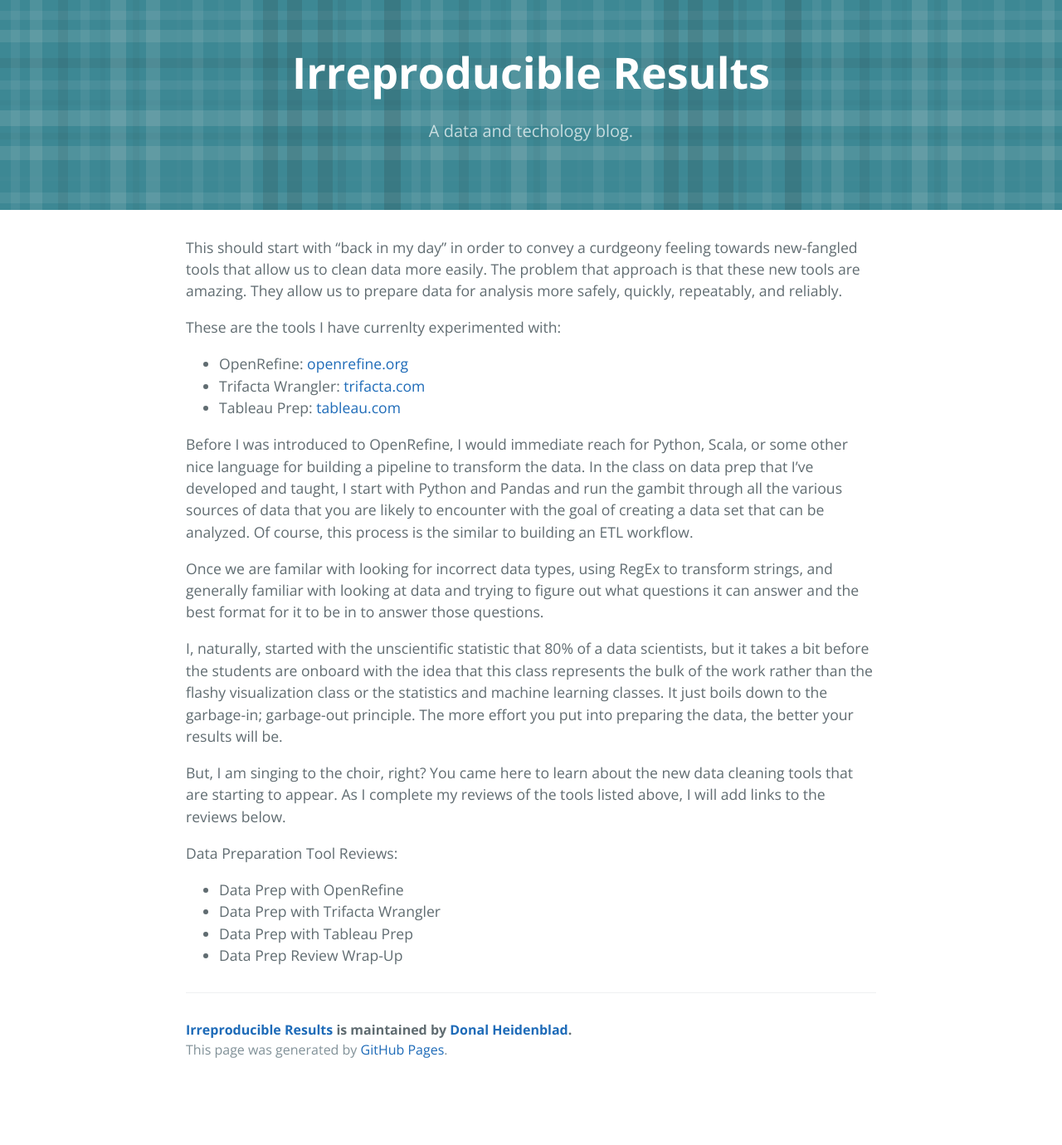
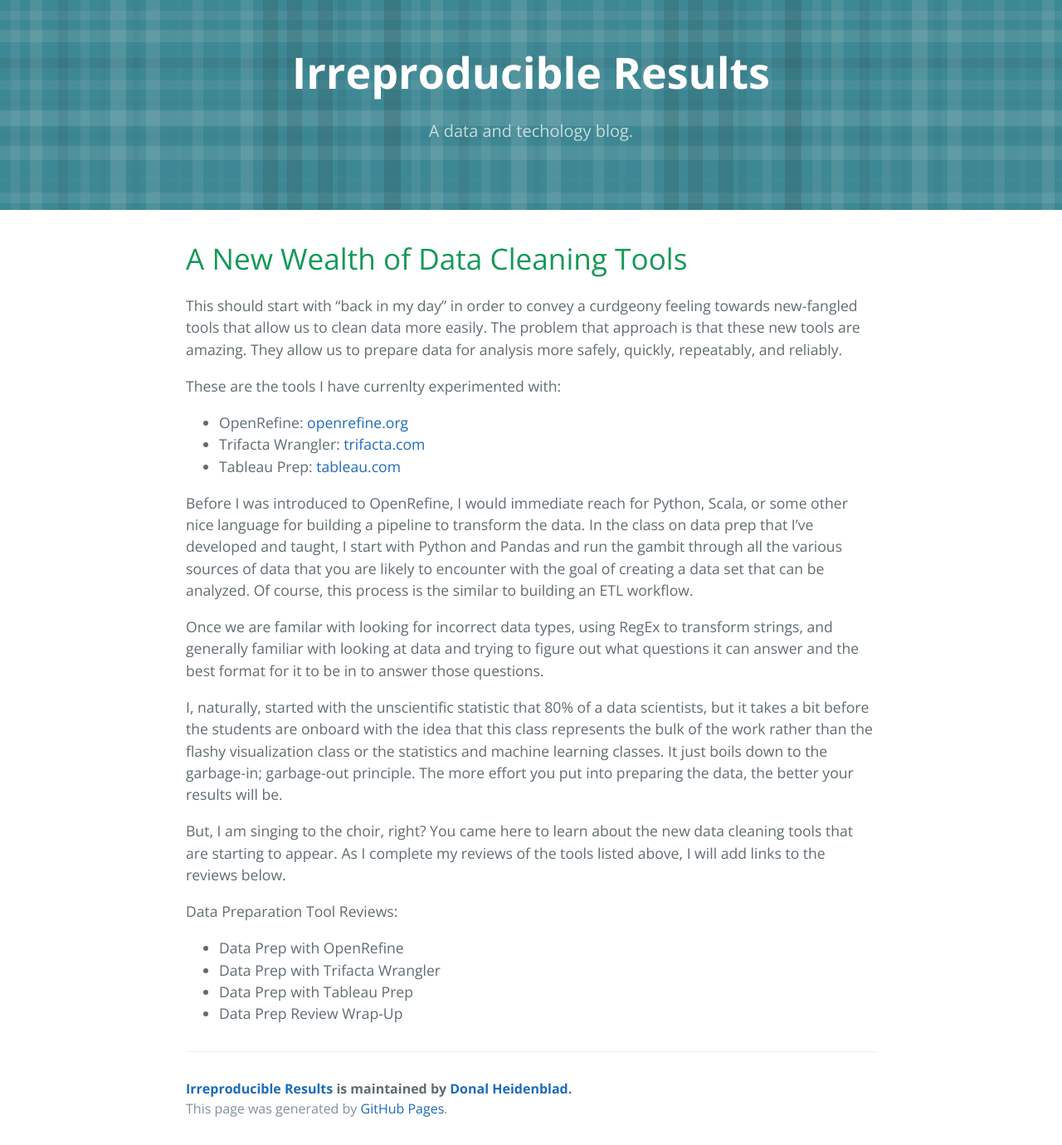
Before and after one commit to donalus/donalus.github.io, a Jekyll site: the page built from _posts/2018-05-02-wealth-of-data-cleaning-tools.markdown, in a window 1280 px wide. Shown: the whole page at 83% size. Built offline with Jekyll 4.4.1, drawn with Linux system fonts in a browser that asks for light colours; before the commit the page ends 1309 px from its top, so only the background shows below that.

Commit message:
Update 2018-05-02-wealth-of-data-cleaning-tools.markdown

```diff
--- a/_posts/2018-05-02-wealth-of-data-cleaning-tools.markdown
+++ b/_posts/2018-05-02-wealth-of-data-cleaning-tools.markdown
@@ -1,9 +1,10 @@
 ---
 layout: default
-title:  "Our New Wealth of Data Cleaning Tools"
+title:  "A New Wealth of Data Cleaning Tools"
 date:   2018-05-02 09:34:00
-categories: main, data-cleaning, data-science, data, tools
+categories: main
 ---
+# A New Wealth of Data Cleaning Tools
 
 This should start with "back in my day" in order to convey a curdgeony feeling towards
 new-fangled tools that allow us to clean data more easily. The problem that approach is
```
